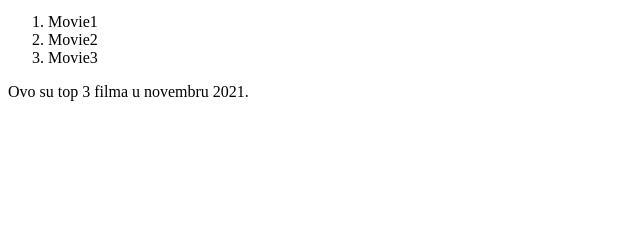
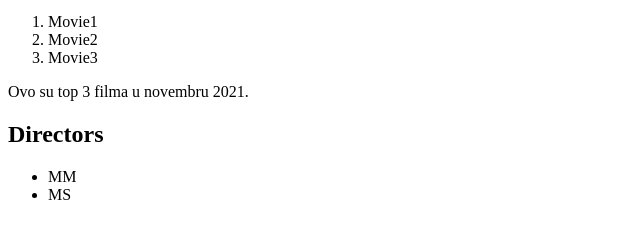
Before and after one commit to natalijam/Movies, a website: page public_html/index.html in a window 1280 px wide. Shown: the part 101-340 px from the top of the page, without its empty margins (0-640 px from the left). Drawn offline with Linux system fonts and the light colour scheme.

Commit message:
director added

```diff
--- a/public_html/index.html
+++ b/public_html/index.html
@@ -22,7 +22,11 @@ and open the template in the editor.
             </ol>
             <p>Ovo su top 3 filma u novembru 2021.</p>
         </div>
-
+	    <h2>Directors</h2>
+	    <ul>
+		<li>MM</li>
+		<li>MS</li>
+	    </ul>
 
     </body>
 </html>
```
